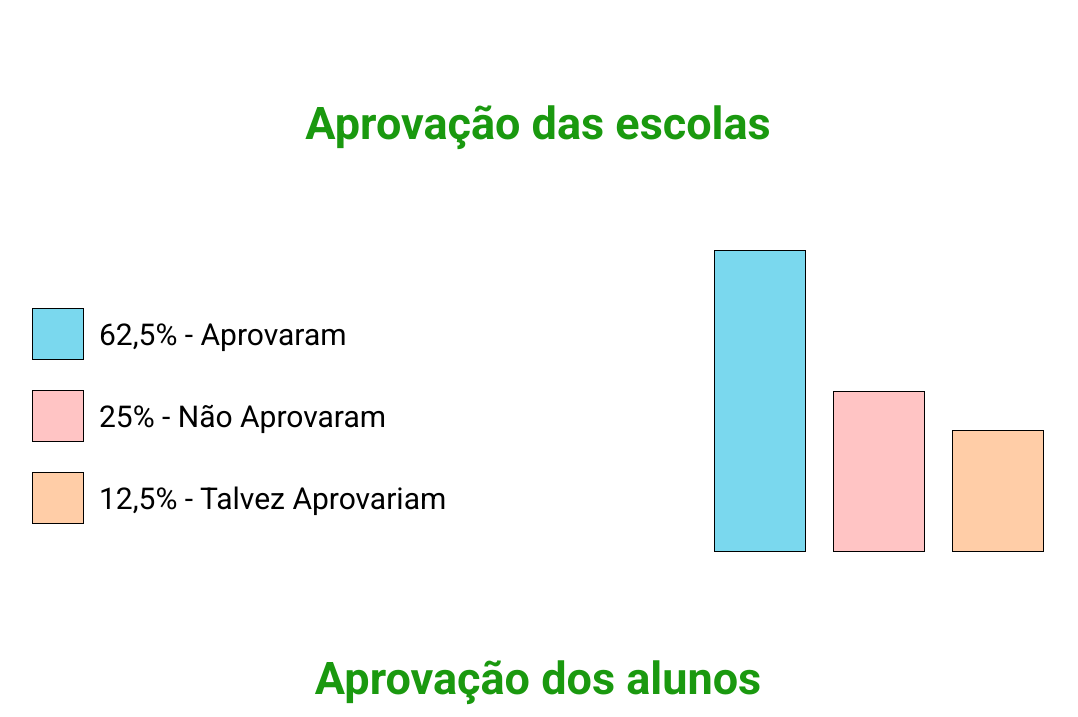
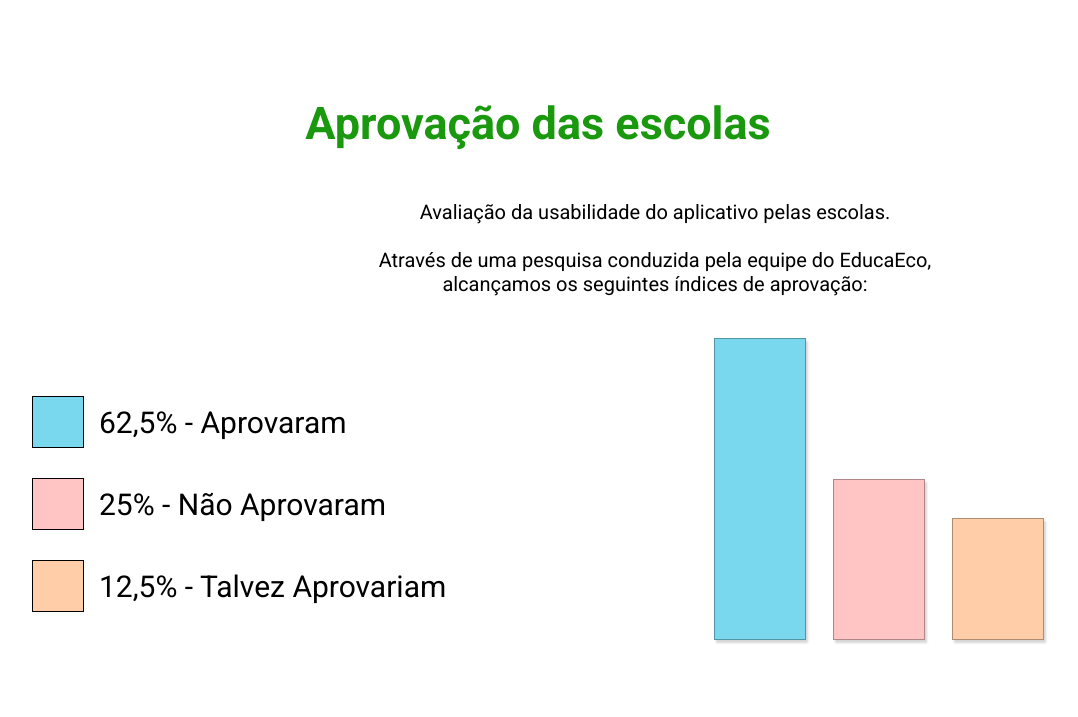
Before and after one commit to Gats-Organization/Gats-LandingPage-DS1, a plain HTML site: page aprovacao.html in a window 1280 px wide. Shown: the part 83-800 px from the top of the page, without its empty margins (102-1180 px from the left). Drawn offline with Linux system fonts and the light colour scheme.

Commit message:
Comitando os ultimos detalhes da tela de aprovação

```diff
--- a/aprovacao.css
+++ b/aprovacao.css
@@ -56,10 +56,6 @@ main h1{
     margin-top: 100px;
 }
 
-main div p #texto{
-    display: flex;
-    justify-content: center;
-}
 
 /* Dados Escolas*/
 
@@ -67,7 +63,6 @@ main > div{
     display: flex;
     justify-content: space-around;
     align-items: center;
-    margin-top: 100px;
 }
 
 main div .dados .d-aprov{
@@ -113,6 +108,8 @@ main div #grafico #col1{
     background-color: #7AD8EE;
     margin-right: 27px;
     border: solid 1px;
+    box-shadow: 2px 3px 2px rgba(128, 128, 128, 0.321);
+    border: rgba(0, 0, 0, 0.314) solid 1px;
 }
 
 main div #grafico #col2{
@@ -121,11 +118,28 @@ main div #grafico #col2{
     background-color: #FFC4C4;
     margin-right: 27px;
     border: solid 1px;
+    box-shadow: 2px 3px 2px rgba(128, 128, 128, 0.321);
+    border: rgba(0, 0, 0, 0.314) solid 1px;
 }
 
 main div #grafico #col3{
     width: 90px;
     height: 120px;
     background-color: #FFCDA7;
-    border: solid 1px;
+    box-shadow: 2px 3px 2px rgba(128, 128, 128, 0.321);
+    border: rgba(0, 0, 0, 0.314) solid 1px;
 }
+
+main .info {
+    width: 600px;
+    display: flex;
+    justify-content: center;
+    margin-left: 457px
+}
+
+main .info p {
+    margin-top: 50px;
+    margin-bottom: 42px;
+    text-align: center;
+    font-size: 20px;
+}
--- a/aprovacao.html
+++ b/aprovacao.html
@@ -25,6 +25,10 @@
 
     <main>
         <h1>Aprovação das escolas</h1>
+        <div class="info"><p>
+            Avaliação da usabilidade do aplicativo pelas escolas.
+            <br><br>
+            Através de uma pesquisa conduzida pela equipe do EducaEco, alcançamos os seguintes índices de aprovação:</p></div>
         <div>
             <div class="dados">
                 <div class="aprovaram d-aprov">
@@ -48,6 +52,10 @@
         </div>
 
         <h1>Aprovação dos alunos</h1>
+        <div class="info"><p>Avaliação da usabilidade do aplicativo pelos alunos.
+            <br><br>
+            Perguntamos a estudantes do ensino fundamental I e II se gostariam de utilizar um aplicativo como o EducaEco para aprender de maneira dinâmica e divertida.
+            Com essa pesquisa, chegamos aos seguintes resultados:</p></div>
         <div>
             <div class="dados">
                 <div class="aprovaram d-aprov">
@@ -60,8 +68,8 @@
                 </div>
             </div>
             <div id="grafico">
+                <div id="col1"></div>
                 <div id="col2"></div>
-                <div id="col1"></div>
             </div>
         </div>
         <br><br><br><br><br><br><br><br><br><br><br>
```
